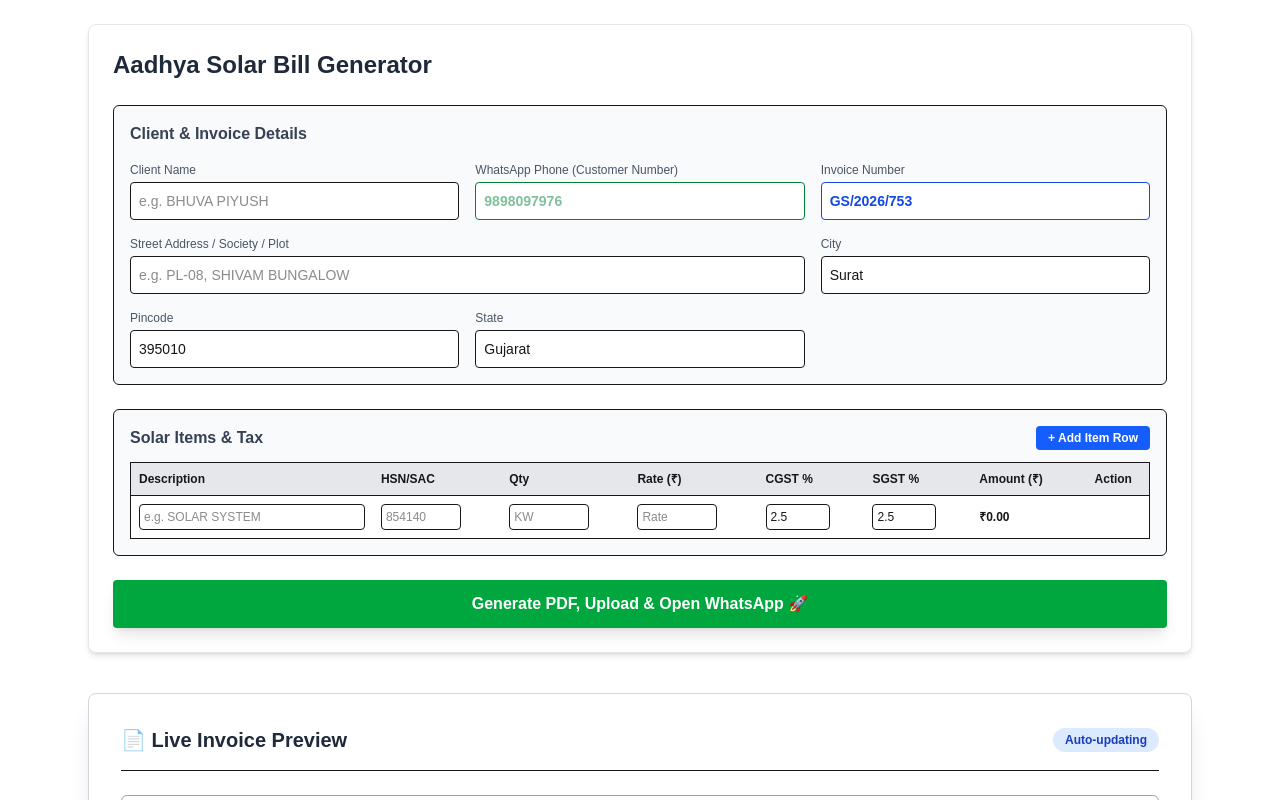
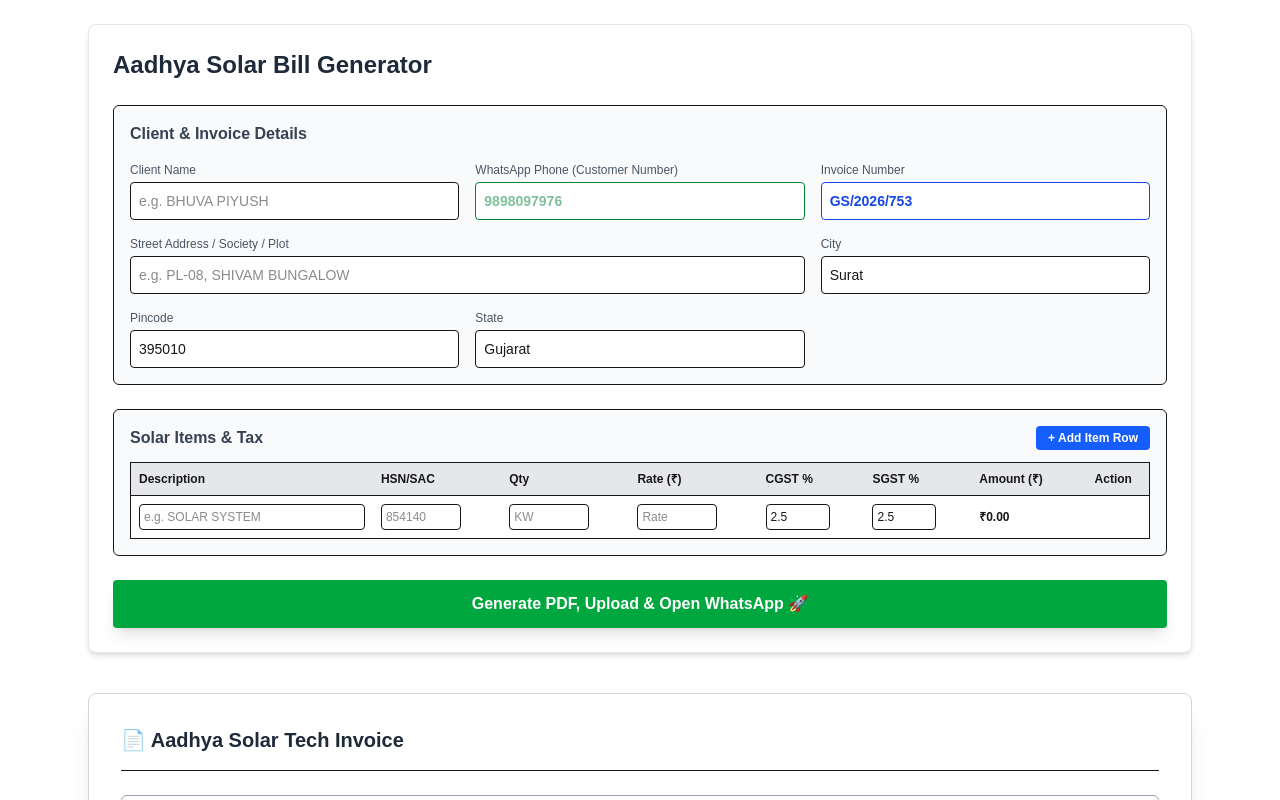
Before and after one commit to dhruvishrudraminfosys-cell/bill-next, a Next.js app: page / in a window 1280 px wide. Shown: the top 800 px of the page. Built offline with nearby package versions, Linux system fonts and the light colour scheme.

Commit message:
name chnages

```diff
--- a/app/page.tsx
+++ b/app/page.tsx
@@ -453,8 +453,7 @@
       {/* LIVE PREVIEW SECTION */}
       <div className="bg-white p-8 shadow-xl rounded-lg border border-gray-300">
         <div className="flex justify-between items-center border-b pb-4 mb-6">
-          <h2 className="text-xl font-bold text-gray-800">📄 Live Invoice Preview</h2>
-          <span className="text-xs bg-blue-100 text-blue-800 px-3 py-1 rounded-full font-semibold">Auto-updating</span>
+          <h2 className="text-xl font-bold text-gray-800">📄 Aadhya Solar Tech Invoice</h2>
         </div>
 
         <div className="border border-gray-400 p-6 rounded-md text-xs space-y-4 bg-white text-black">
```
